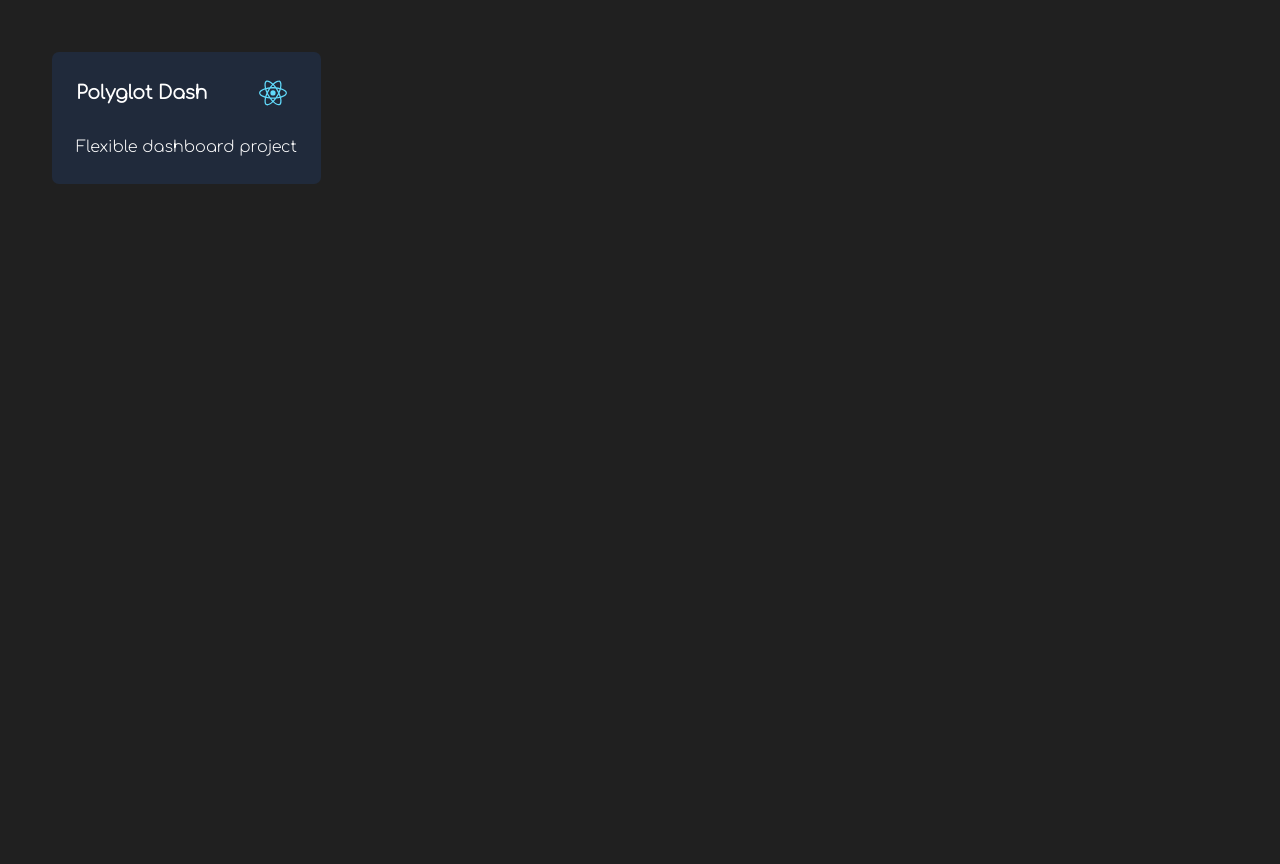
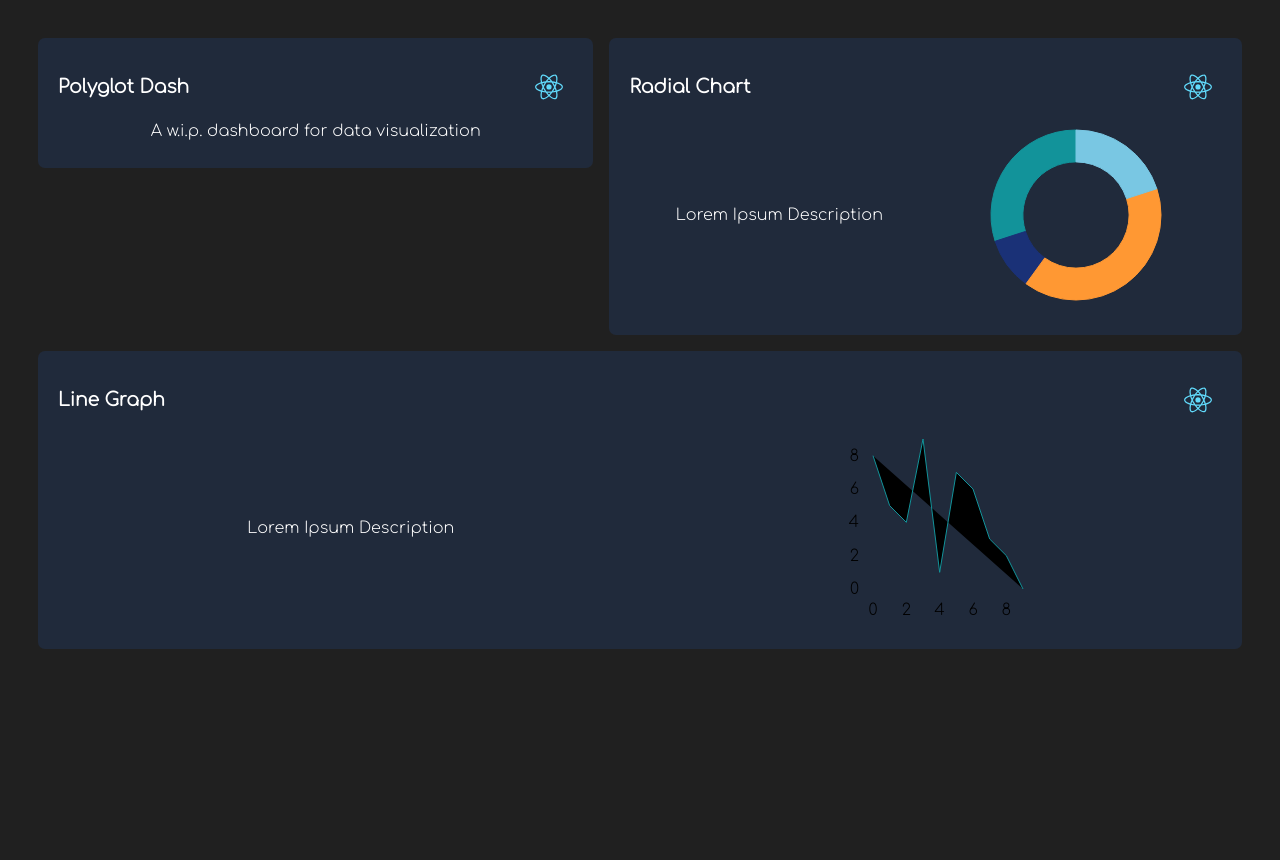
Before and after one commit to sethvm/polyglot-dash, a React (Create React App) app: page / in a window 1280 px wide. Built offline with nearby package versions, Linux system fonts and the light colour scheme.

Commit message:
implement donut and line chart components

```diff
--- a/package.json
+++ b/package.json
@@ -2,12 +2,14 @@
   "name": "polyglot-dash",
   "version": "0.1.0",
   "private": true,
+  "homepage": "http://sethvm.github.io/polyglot-dash",
   "dependencies": {
     "@babel/polyfill": "^7.8.7",
     "@babel/preset-react": "^7.9.4",
     "@testing-library/jest-dom": "^4.2.4",
     "@testing-library/react": "^9.3.2",
     "@testing-library/user-event": "^7.1.2",
+    "gh-pages": "^2.2.0",
     "react": "^16.13.1",
     "react-dom": "^16.13.1",
     "react-scripts": "3.4.1",
@@ -15,6 +17,8 @@
     "yarn": "^1.22.4"
   },
   "scripts": {
+    "predeploy": "npm run build",
+    "deploy": "npm run deploy",
     "start": "react-scripts start",
     "build": "react-scripts build",
     "test": "react-scripts test",
--- a/src/App.css
+++ b/src/App.css
@@ -5,7 +5,7 @@
 
 .App {
     background: #202020;
-    padding: 2.5%;
+    padding: 30px;
 }
 
 .App-header {
--- a/src/App.js
+++ b/src/App.js
@@ -2,6 +2,8 @@ import React from 'react';
 import './App.css';
 
 import Widget from './components/Widget';
+import DonutChart from './components/DonutChart';
+import LineChart from './components/LineChart';
 
 import Logo from './logo.svg';
 
@@ -10,7 +12,19 @@ function App() {
     <div className="App">
         <div className='App-header'>
             <Widget header='Polyglot Dash' icon={Logo}>
-                <p>Flexible dashboard project</p>
+                <p>A w.i.p. dashboard for data visualization</p>
+            </Widget>
+            <Widget header='Radial Chart' icon={Logo}>
+                <p>Lorem Ipsum Description</p>
+                <DonutChart
+                width={200}
+                height={200} />
+            </Widget>
+            <Widget header='Line Graph' icon={Logo}>
+                <p>Lorem Ipsum Description</p>
+                <LineChart
+                width={200}
+                height={200} />
             </Widget>
         </div>
     </div>
--- /dev/null
+++ b/src/components/DonutChart.js
@@ -0,0 +1,22 @@
+import React, { Component } from 'react';
+import { RadialChart } from 'react-vis';
+
+class DonutChart extends Component {
+    render() {
+        const sampleData = [
+            { angle: 20, radius: 8, innerRadius: 5 },
+            { angle: 40, radius: 8, innerRadius: 5 },
+            { angle: 10, radius: 8, innerRadius: 5 },
+            { angle: 30, radius: 8, innerRadius: 5 }
+        ];
+
+        return (
+            <RadialChart
+            data={sampleData}
+            width={this.props.width}
+            height={this.props.height}/>
+        );
+    }
+}
+
+export default DonutChart;
--- /dev/null
+++ b/src/components/LineChart.js
@@ -0,0 +1,40 @@
+import React, { Component } from 'react';
+import { XYPlot,
+    VerticalGridLines,
+    HorizontalGridLines,
+    XAxis,
+    YAxis,
+    LineSeries } from 'react-vis';
+
+class LineChart extends Component {
+
+    render() {
+
+        const sampleData = [
+            {x: 0, y: 8},
+            {x: 1, y: 5},
+            {x: 2, y: 4},
+            {x: 3, y: 9},
+            {x: 4, y: 1},
+            {x: 5, y: 7},
+            {x: 6, y: 6},
+            {x: 7, y: 3},
+            {x: 8, y: 2},
+            {x: 9, y: 0}
+        ];
+
+        return(
+            <XYPlot
+            height={this.props.height}
+            width={this.props.width}>
+                <VerticalGridLines />
+                <HorizontalGridLines />
+                <LineSeries data={sampleData} />
+                <XAxis />
+                <YAxis />
+            </XYPlot>
+        );
+    }
+}
+
+export default LineChart;
--- a/src/components/Widget.js
+++ b/src/components/Widget.js
@@ -10,7 +10,7 @@ class Widget extends Component {
                     <h3>{this.props.header}</h3>
                     <img src={this.props.icon} className='logo' alt='logo' />
                 </div>
-                {this.props.children}
+                <div className='content'>{this.props.children}</div>
             </div>
         );
     }
--- a/src/styles/Widget.css
+++ b/src/styles/Widget.css
@@ -1,14 +1,12 @@
 .widget {
     width: auto;
     height: auto;
-    padding-top: 1%;
-    padding-bottom: 1%;
-    padding-left: 2%;
-    padding-right: 2%;
+    padding: 20px;
     background: #202A3b;
     color: #ffffff;
     border-radius: 7px;
-    margin: 20px;
+    margin: 8px;
+    flex-grow: 1;
 }
 
 .header {
@@ -22,3 +20,11 @@
     width: 48px;
     height: 48px;
 }
+
+.content {
+    display: flex;
+    flex-flow: row wrap;
+    justify-content: space-around;
+    align-items: center;
+    line-height: 5%;
+}
```
Also changed, not shown: 1 other file (tests, documents, lock files or other folders).
